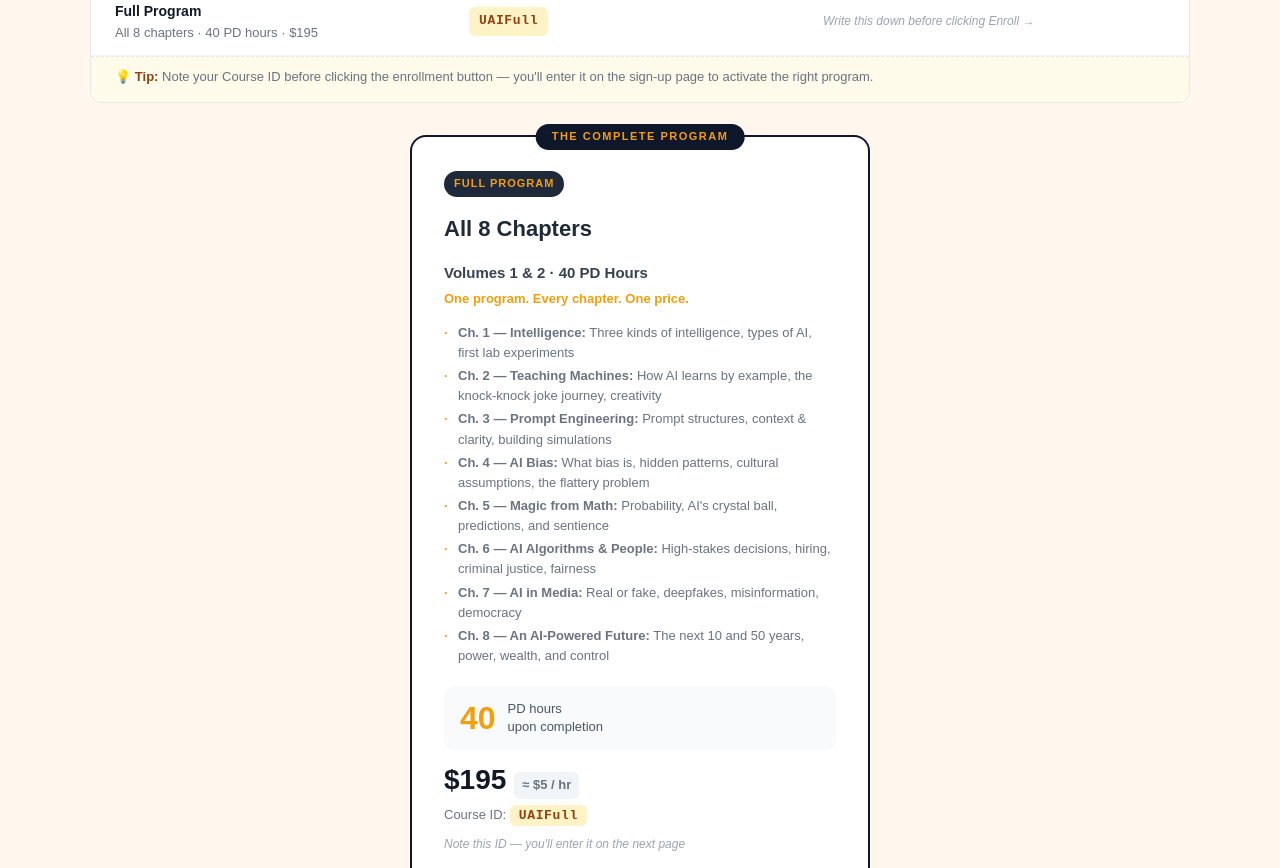
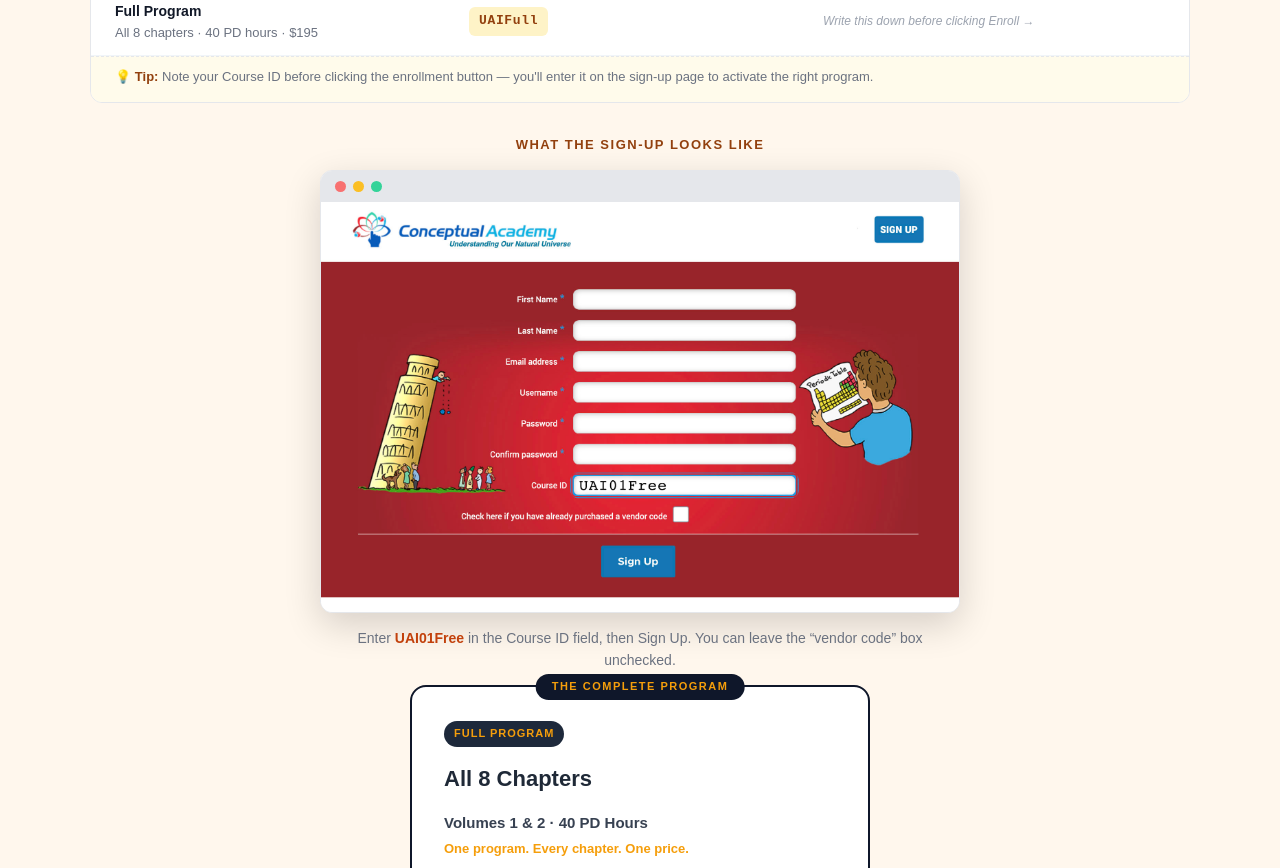
Before and after one commit to Suchocki88/UnderstandingAI.ai, a Next.js app: page /pocketlab in a window 1280 px wide. Shown: the part 5580-6448 px from the top of the page. Built offline with nearby package versions, Linux system fonts and the light colour scheme.

Commit message:
Add sign-up section with Course ID instructions

```diff
--- a/app/pocketlab/page.tsx
+++ b/app/pocketlab/page.tsx
@@ -771,6 +771,25 @@ export default function Page() {
             </div>
           </div>
 
+          {/* ── WHAT THE SIGN-UP LOOKS LIKE ── */}
+          <div style={{ maxWidth: 640, margin: "32px auto 0", textAlign: "center" }}>
+            <p style={{ fontSize: 13, fontWeight: 700, textTransform: "uppercase", letterSpacing: 1.5, color: "#92400e", margin: "0 0 14px" }}>
+              What the sign-up looks like
+            </p>
+            <div style={{ borderRadius: 12, overflow: "hidden", boxShadow: "0 12px 36px rgba(0,0,0,0.16)", border: "1px solid #e5e7eb", background: "white" }}>
+              <div style={{ background: "#e5e7eb", padding: "10px 14px", display: "flex", gap: 7 }}>
+                <span style={{ width: 11, height: 11, borderRadius: 100, background: "#f87171" }} />
+                <span style={{ width: 11, height: 11, borderRadius: 100, background: "#fbbf24" }} />
+                <span style={{ width: 11, height: 11, borderRadius: 100, background: "#34d399" }} />
+              </div>
+              <img src="/images/UAI01Free.jpg" alt="Conceptual Academy sign-up page with Course ID UAI01Free entered" style={{ display: "block", width: "100%" }} />
+            </div>
+            <p style={{ marginTop: 14, fontSize: 14, color: "#6b7280", lineHeight: 1.6 }}>
+              Enter <strong style={{ color: "#c2410c" }}>UAI01Free</strong> in the Course ID field, then Sign Up.
+              You can leave the &ldquo;vendor code&rdquo; box unchecked.
+            </p>
+          </div>
+
           {/* ── PROGRAM CARD (single program) ── */}
           <div className="volumes-grid" style={{ maxWidth: 460, margin: "0 auto 12px", gridTemplateColumns: "1fr" }}>
 
```
